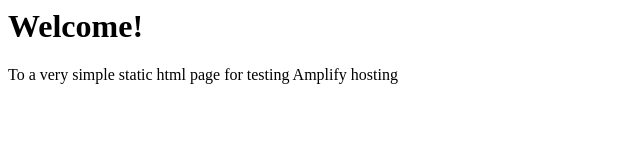
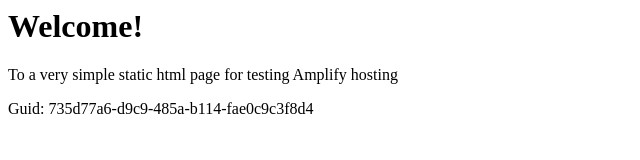
Before and after one commit to aws-aemilia-lhr/Github-PR-Commit-Integration-Test-DoNotTouch-GitHubAutoBuildPrPreviewCanaryTest-v1-prod-eu-west-2, a website: page src/index.html in a window 1280 px wide. Shown: the whole page, without its empty margins (0-640 px from the left). Drawn offline with Linux system fonts and the light colour scheme.

Commit message:
commit from integ tests

```diff
--- a/src/index.html
+++ b/src/index.html
@@ -1,3 +1,5 @@
+
+
 <html lang="en">
 
 <head>
@@ -10,6 +12,6 @@
 <body>
     <h1>Welcome!</h1>
     <p>To a very simple static html page for testing Amplify hosting</p>
-</body>
+    <p>Guid: 735d77a6-d9c9-485a-b114-fae0c9c3f8d4</p></body>
 
 </html>
```
